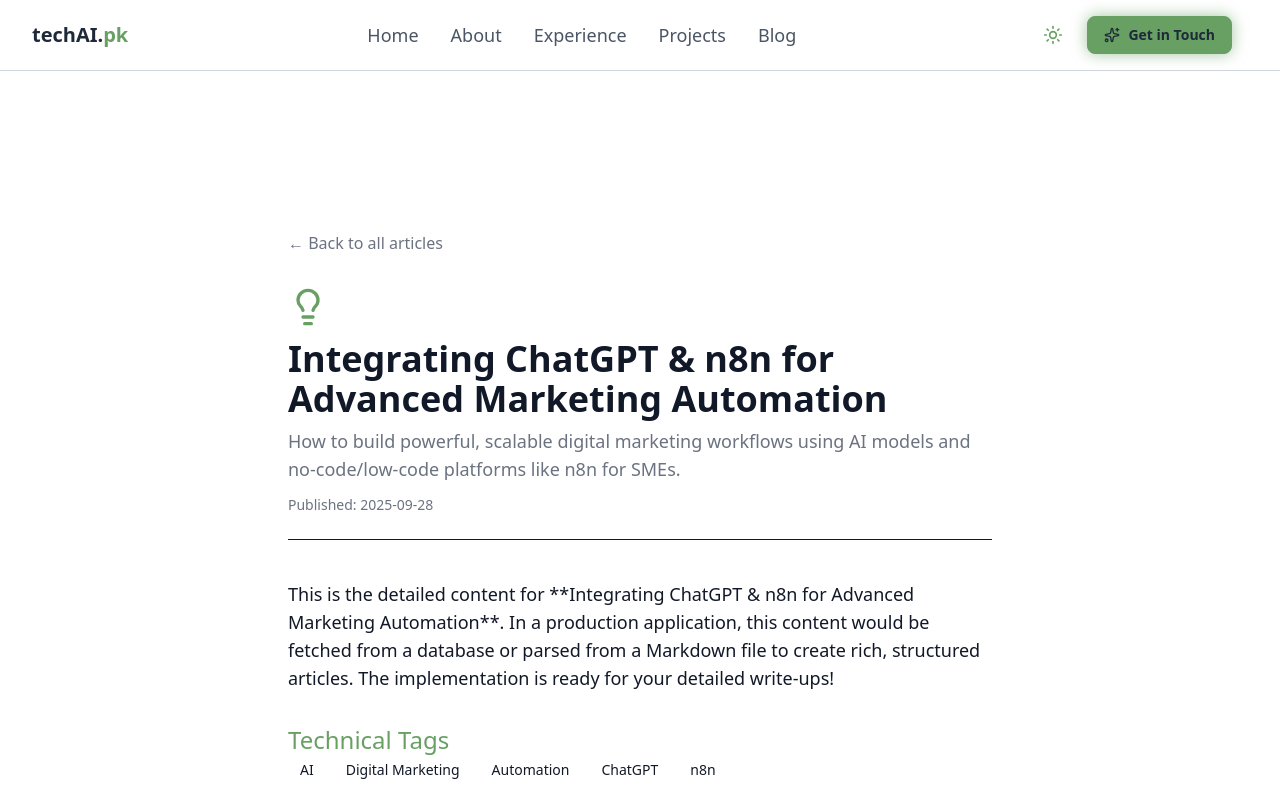
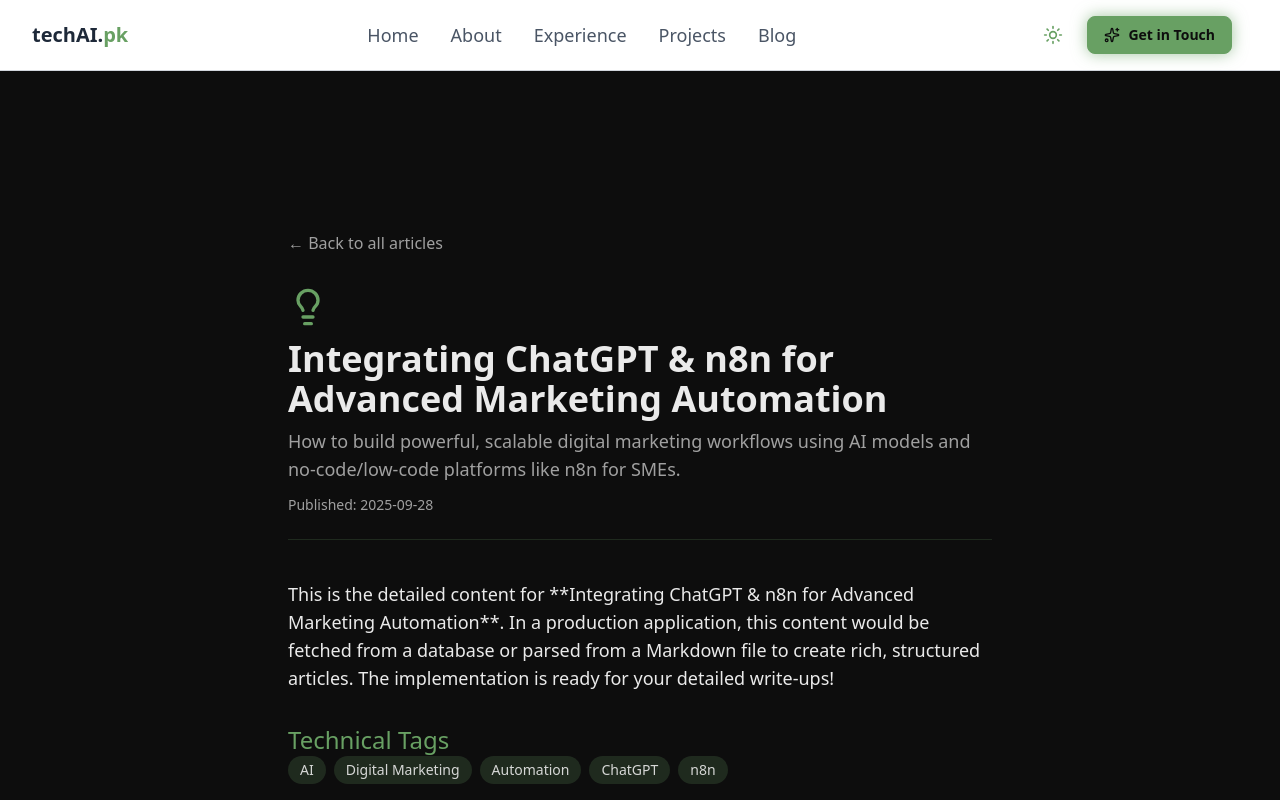
Before and after one commit to AiDevAbdul/ActionDigital, a Next.js app: page /blog/ai-for-digital-marketing-automation in a window 1280 px wide. Shown: the top 800 px of the page. Built offline with nearby package versions, Linux system fonts and the light colour scheme.

Commit message:
fix: correct theme variables and defaults for dark theme

```diff
--- a/src/app/globals.css
+++ b/src/app/globals.css
@@ -1,48 +1,32 @@
 /* src/app/globals.css */
 
-/* Tailwind core import (v4 CSS-first) */
+/* 1. Import Tailwind’s core */
 @import "tailwindcss";
 
-/* Register the dark custom variant for Tailwind v4 */
-@custom-variant dark (&:where(.dark, .dark *));
-
-/* --- Theme variables: default (light) on :root --- */
-:root {
-  --color-node-dark: #ffffff; /* light bg by default */
+/* 2. Define your theme - standard approach: light mode as default */
+@theme {
+  --color-node-dark: #ffffff;
   --color-node-green: #68A063;
   --color-node-light-green: #7CCF78;
-  --color-node-text-light: #111827; /* dark text for light bg */
+  --color-node-text-light: #111827;
   --color-node-text-muted: #6B7280;
+
+  /* Custom shadow */
   --shadow-green-glow: 0 0 15px rgba(104, 160, 99, 0.6);
 }
 
-/* --- Dark overrides when a .dark class exists on an ancestor (eg. <html>) --- */
-.dark {
+/* 3. Define dark theme overrides */
+@theme dark {
   --color-node-dark: #0D0D0D;
   --color-node-text-light: #EAEAEA;
-  --color-node-text-muted: #B0B0B0;
+  --color-node-text-muted: #A0A0A0;
 }
 
-
-/* Keep color-scheme so the browser knows both modes are supported */
+/* 4. Global styles */
 html {
   color-scheme: light dark;
 }
 
-/* Use variables for body so the whole site follows the theme */
 body {
-  background-color: var(--color-node-dark);
-  color: var(--color-node-text-light);
-  transition: background-color 0.25s ease, color 0.25s ease;
-  -webkit-font-smoothing: antialiased;
-  -moz-osx-font-smoothing: grayscale;
+  @apply bg-[var(--color-node-dark)] text-[var(--color-node-text-light)] transition-colors duration-300;
 }
-
-/* Helpful small utility classes (optional) */
-.text-node-text-light { color: var(--color-node-text-light) !important; }
-.text-node-text-muted { color: var(--color-node-text-muted) !important; }
-.bg-node-dark { background-color: var(--color-node-dark) !important; }
-.bg-node-green { background-color: var(--color-node-green) !important; }
-.text-node-green { color: var(--color-node-green) !important; }
-.border-node-green { border-color: var(--color-node-green) !important; }
-.shadow-green-glow { box-shadow: var(--shadow-green-glow) !important; }
--- a/src/app/layout.tsx
+++ b/src/app/layout.tsx
@@ -16,7 +16,7 @@
 
 export default function RootLayout({ children }: { children: React.ReactNode }) {
   return (
-    <html lang="en" suppressHydrationWarning>
+    <html lang="en" className="dark" suppressHydrationWarning>
       <head>
         {/* Inline script in the head so <script> is not a child of <html> */}
         <Script id="theme-init" strategy="beforeInteractive">
```
